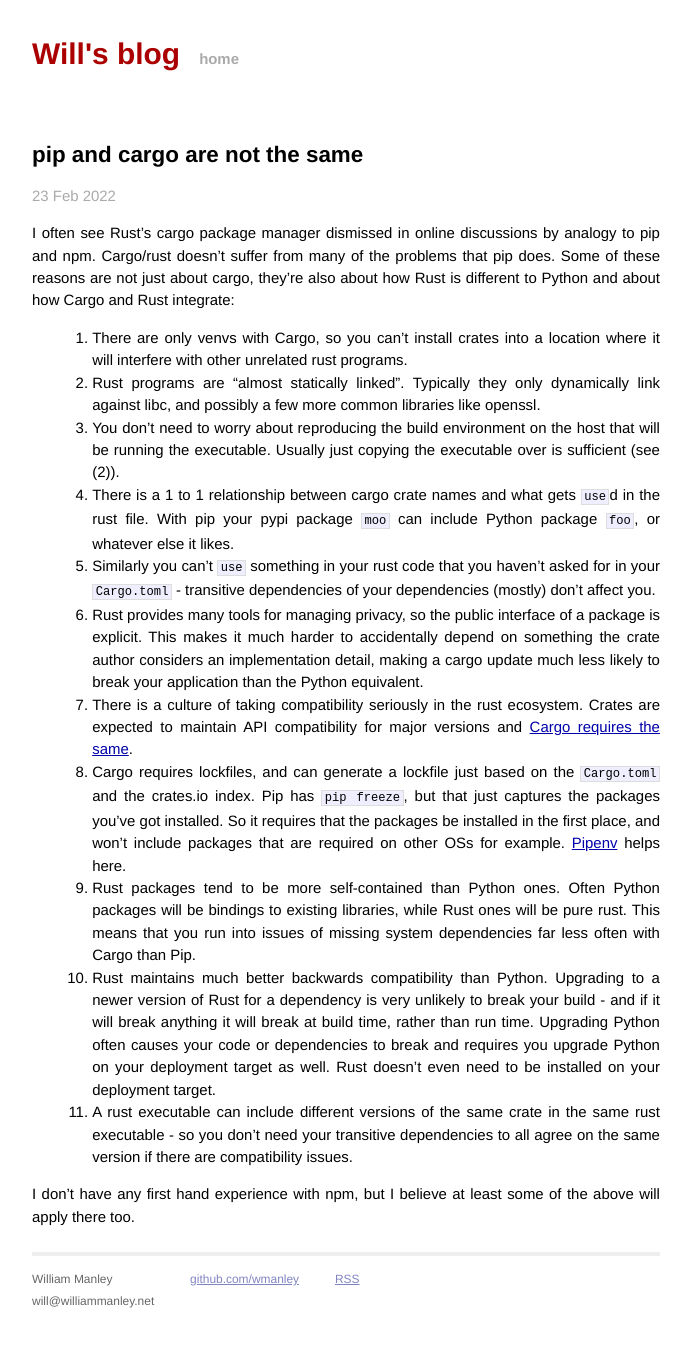
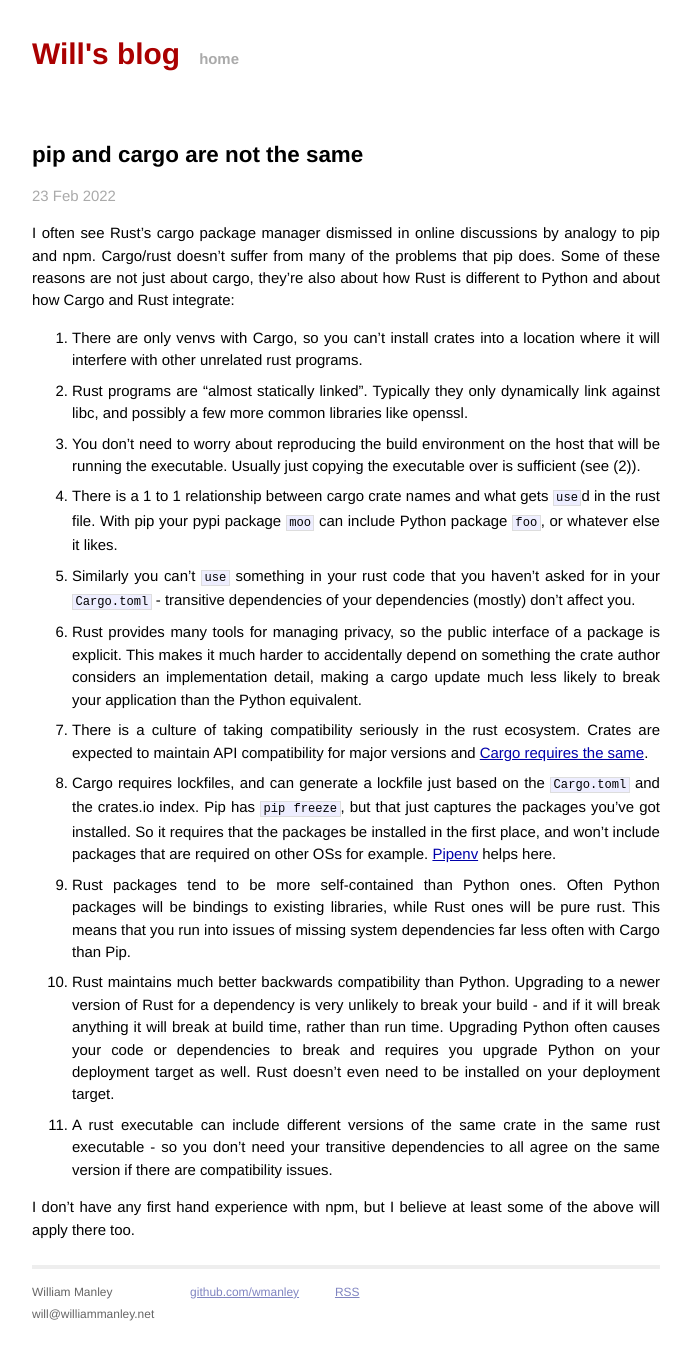
Before and after one commit to wmanley/wmanley.github.io, a Jekyll site: the page built from _posts/2022-02-23-pip-and-cargo-are-not-the-same.markdown, in a window 1280 px wide. Shown: the whole page, without its empty margins (294-985 px from the left). Built offline with Jekyll 4.4.1, drawn with Linux system fonts in a browser that asks for light colours.

Commit message:
fixup! Better CSS

```diff
--- a/css/main.css
+++ b/css/main.css
@@ -117,8 +117,9 @@
   padding: 0 .4em;
 }
 
-.post ul, .post ol {
-  margin-left: 1.35em;
+/* Only top level `li`s: */
+.post > ol > li {
+  margin-bottom: 8px;
 }
 
 .post code {
```
